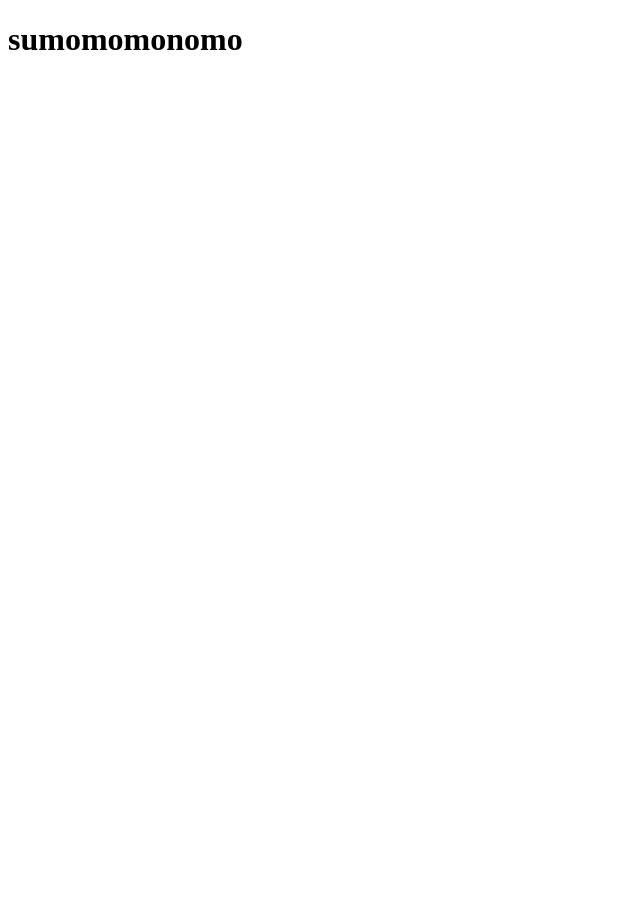
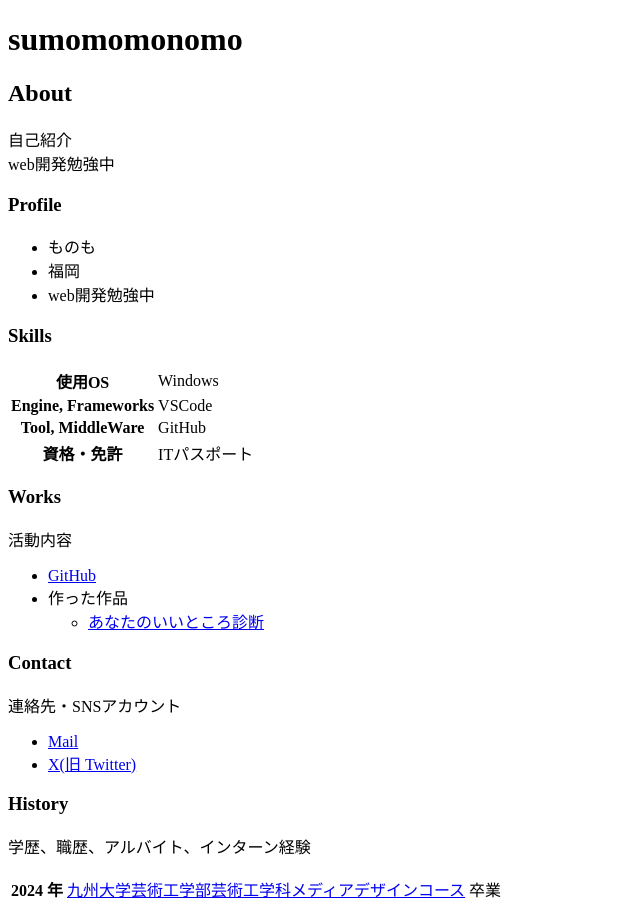
Before and after one commit to sumomomonomo/sumomomonomo.github.io, a plain HTML site: page index.html in a window 1280 px wide. Shown: the whole page, without its empty margins (0-640 px from the left). Before the commit the page ends 800 px from the top, so only its background shows below. Drawn offline with Linux system fonts and the light colour scheme.

Commit message:
自己紹介を更新

```diff
--- a/index.html
+++ b/index.html
@@ -7,5 +7,66 @@
   </head>
   <body>
     <h1>sumomomonomo</h1>
+
+    <h2>About</h2>
+    <p>
+      自己紹介<br>
+      web開発勉強中
+    </p>
+
+    <h3>Profile</h3>
+    <ul>
+      <li>ものも</li>
+      <li>福岡</li>
+      <li>web開発勉強中</li>
+    </ul>
+
+    <h3>Skills</h3>
+    <table>
+      <tr>
+        <th>使用OS</th>
+        <td>Windows</td>
+      </tr>
+      <tr>
+        <th>Engine, Frameworks</th>
+        <td>VSCode</td>
+      </tr>
+      <tr>
+        <th>Tool, MiddleWare</th>
+        <td>GitHub</td>
+      </tr>
+      <tr>
+        <th>資格・免許</th>
+        <td>ITパスポート</td>
+      </tr>
+    </table>
+
+    <h3>Works</h3>
+    <p>活動内容</p>
+    <ul>
+      <li><a href="https://github.com/sumomomonomo">GitHub</a></li>
+      <li>
+        作った作品
+        <ul>
+          <li><a href="https://sumomomonomo.github.io/assessment/assessment.html">あなたのいいところ診断</a></li>
+        </ul>
+      </li>
+    </ul>
+
+    <h3>Contact</h3>
+    <p>連絡先・SNSアカウント</p>
+    <ul>
+      <li><a href="mailto:251zs02091@student.zen.ac.jp">Mail</a></li>
+      <li><a href="https://x.com/mono13tomono">X(旧 Twitter)</a></li>
+    </ul>
+
+    <h3>History</h3>
+    <p>学歴、職歴、アルバイト、インターン経験</p>
+    <table>
+      <tr>
+        <th>2024 年</th>
+        <td><a href="https://www.design.kyushu-u.ac.jp/">九州大学芸術工学部芸術工学科メディアデザインコース</a> 卒業</td>
+      </tr>
+    </table>
   </body>
 </html>
```
